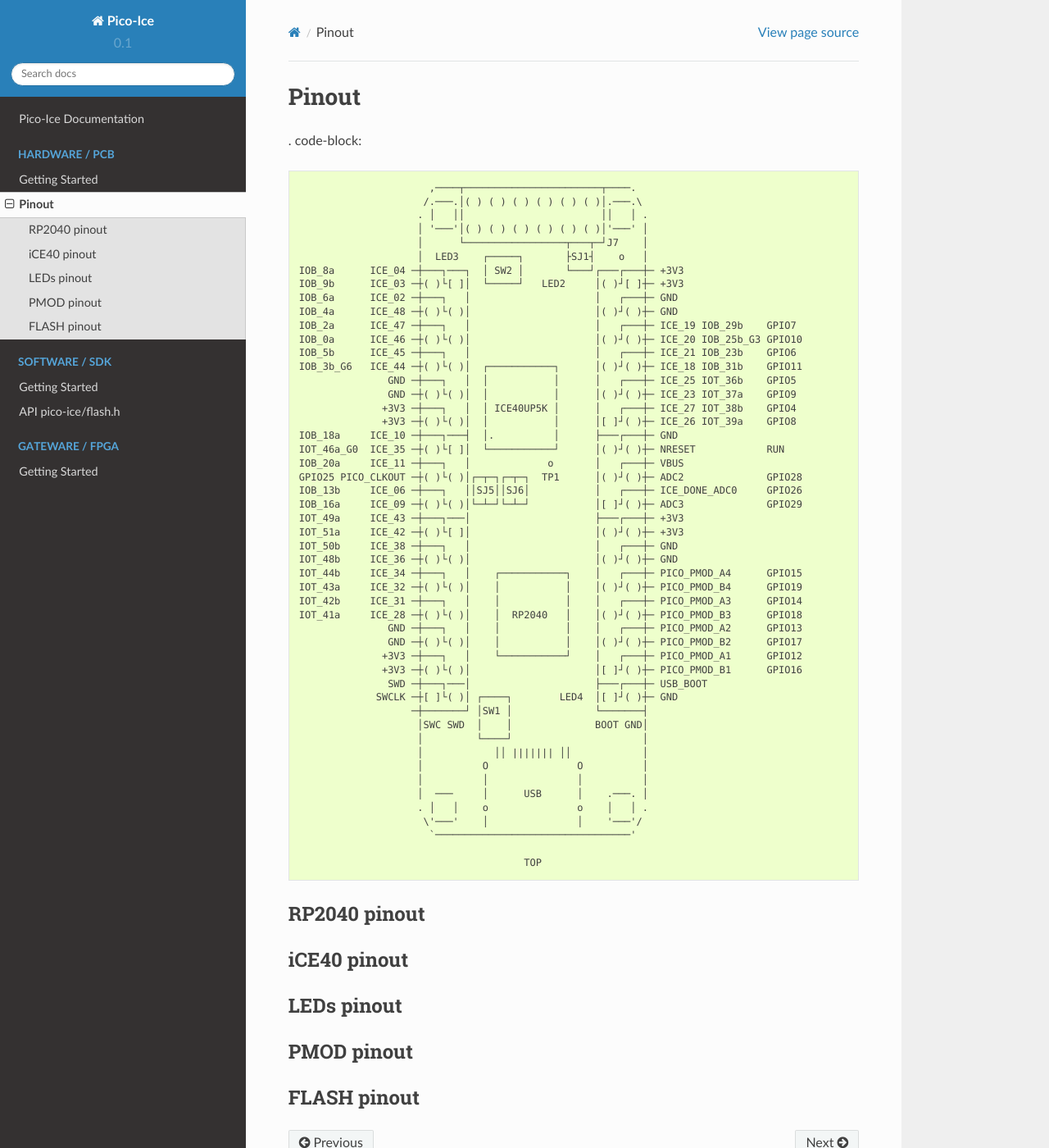
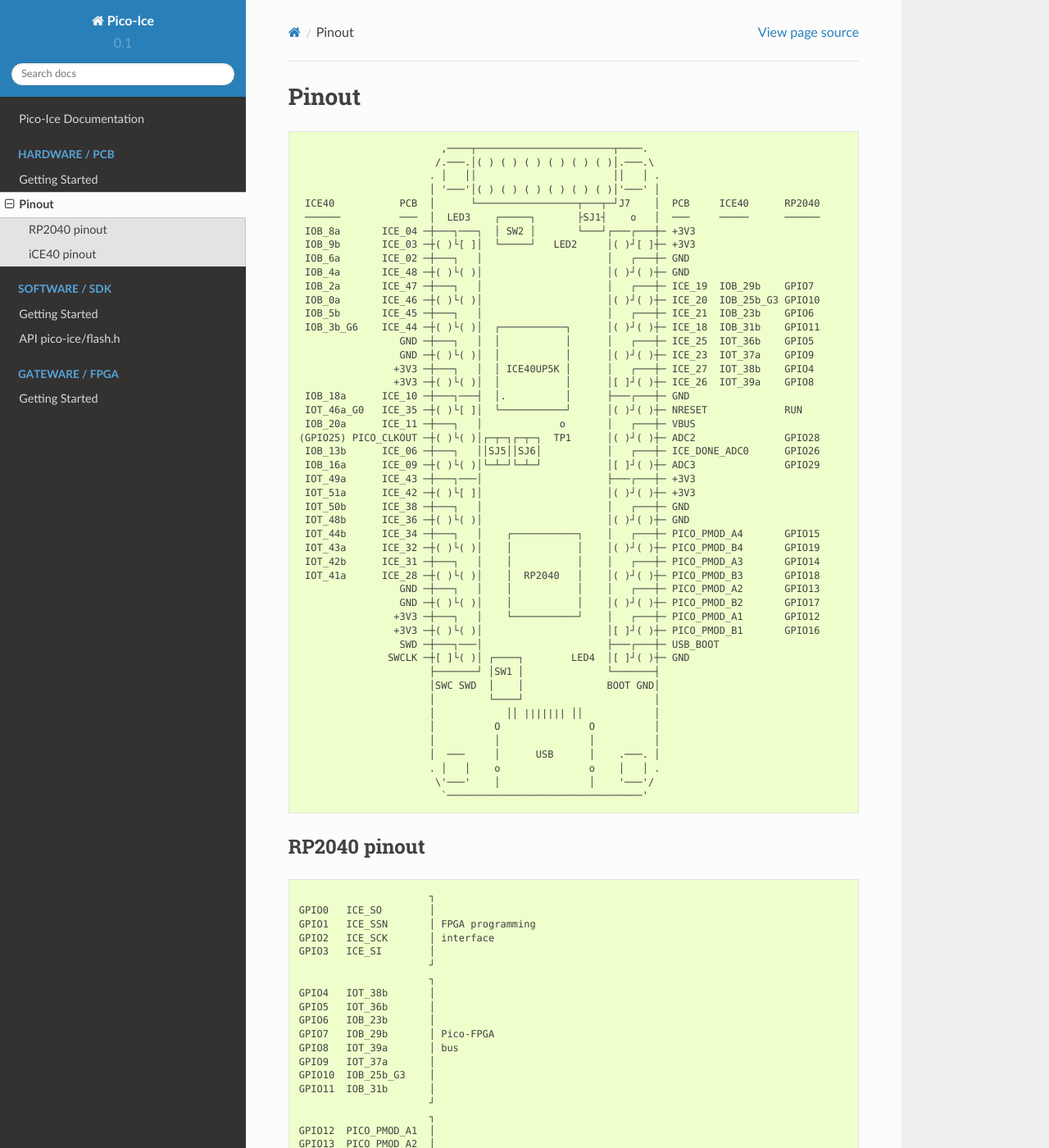
Before and after one commit to tinyvision-ai-inc/pico-ice, a Sphinx documentation site: the page built from Docs/source/hardware/pinout.rst, in a window 1280 px wide and 1400 px high. Shown: the whole window at 82% size. Built offline with Sphinx 7.4.7 and the Read the Docs theme 2.0.0, drawn with Linux system fonts in a browser that asks for light colours; some of the changed text lies outside the part shown.

Commit message:
Docs: pinout: no need for these many categories

```diff
--- a/Docs/source/hardware/pinout.rst
+++ b/Docs/source/hardware/pinout.rst
@@ -2,75 +2,109 @@
 Pinout
 ======
 
-. code-block::
+.. code-block::
 
-                          ,────┬───────────────────────┬────.
-                         /.───.│( ) ( ) ( ) ( ) ( ) ( )│.───.\
-                        . │   ││                       ││   │ .
-                        │ '───'│( ) ( ) ( ) ( ) ( ) ( )│'───' │
-                        │      └─────────────────┬───┬─┘J7    │
-                        │  LED3    ┌─────┐       ├SJ1┤    o   │
-    IOB_8a      ICE_04 ─┼───┐───┐  │ SW2 │       └───┘┌───┌───┼─ +3V3
-    IOB_9b      ICE_03 ─┼( )└[ ]│  └─────┘   LED2     │( )┘[ ]┼─ +3V3
-    IOB_6a      ICE_02 ─┼───┐   │                     │   ┌───┼─ GND
-    IOB_4a      ICE_48 ─┼( )└( )│                     │( )┘( )┼─ GND
-    IOB_2a      ICE_47 ─┼───┐   │                     │   ┌───┼─ ICE_19 IOB_29b    GPIO7
-    IOB_0a      ICE_46 ─┼( )└( )│                     │( )┘( )┼─ ICE_20 IOB_25b_G3 GPIO10
-    IOB_5b      ICE_45 ─┼───┐   │                     │   ┌───┼─ ICE_21 IOB_23b    GPIO6
-    IOB_3b_G6   ICE_44 ─┼( )└( )│  ┌───────────┐      │( )┘( )┼─ ICE_18 IOB_31b    GPIO11
-                   GND ─┼───┐   │  │           │      │   ┌───┼─ ICE_25 IOT_36b    GPIO5
-                   GND ─┼( )└( )│  │           │      │( )┘( )┼─ ICE_23 IOT_37a    GPIO9
-                  +3V3 ─┼───┐   │  │ ICE40UP5K │      │   ┌───┼─ ICE_27 IOT_38b    GPIO4
-                  +3V3 ─┼( )└( )│  │           │      │[ ]┘( )┼─ ICE_26 IOT_39a    GPIO8
-    IOB_18a     ICE_10 ─┼───┐───┤  │.          │      ├───┌───┼─ GND
-    IOT_46a_G0  ICE_35 ─┼( )└[ ]│  └───────────┘      │( )┘( )┼─ NRESET            RUN
-    IOB_20a     ICE_11 ─┼───┐   │             o       │   ┌───┼─ VBUS
-    GPIO25 PICO_CLKOUT ─┼( )└( )│┌─┬─┐┌─┬─┐  TP1      │( )┘( )┼─ ADC2              GPIO28
-    IOB_13b     ICE_06 ─┼───┐   ││SJ5││SJ6│           │   ┌───┼─ ICE_DONE_ADC0     GPIO26
-    IOB_16a     ICE_09 ─┼( )└( )│└─┴─┘└─┴─┘           │[ ]┘( )┼─ ADC3              GPIO29
-    IOT_49a     ICE_43 ─┼───┐───│                     ├───┌───┼─ +3V3
-    IOT_51a     ICE_42 ─┼( )└[ ]│                     │( )┘( )┼─ +3V3
-    IOT_50b     ICE_38 ─┼───┐   │                     │   ┌───┼─ GND
-    IOT_48b     ICE_36 ─┼( )└( )│                     │( )┘( )┼─ GND
-    IOT_44b     ICE_34 ─┼───┐   │    ┌───────────┐    │   ┌───┼─ PICO_PMOD_A4      GPIO15
-    IOT_43a     ICE_32 ─┼( )└( )│    │           │    │( )┘( )┼─ PICO_PMOD_B4      GPIO19
-    IOT_42b     ICE_31 ─┼───┐   │    │           │    │   ┌───┼─ PICO_PMOD_A3      GPIO14
-    IOT_41a     ICE_28 ─┼( )└( )│    │  RP2040   │    │( )┘( )┼─ PICO_PMOD_B3      GPIO18
-                   GND ─┼───┐   │    │           │    │   ┌───┼─ PICO_PMOD_A2      GPIO13
-                   GND ─┼( )└( )│    │           │    │( )┘( )┼─ PICO_PMOD_B2      GPIO17
-                  +3V3 ─┼───┐   │    └───────────┘    │   ┌───┼─ PICO_PMOD_A1      GPIO12
-                  +3V3 ─┼( )└( )│                     │[ ]┘( )┼─ PICO_PMOD_B1      GPIO16
-                   SWD ─┼───┐───│                     ├───┌───┼─ USB_BOOT
-                 SWCLK ─┼[ ]└( )│ ┌────┐        LED4  │[ ]┘( )┼─ GND
-                       ─┼───────┘ │SW1 │              └───────┤
-                        │SWC SWD  │    │              BOOT GND│
-                        │         └────┘                      │
-                        │            ││ ||||||| ││            │
-                        │          O               O          │
-                        │          │               │          │
-                        │  ───     │      USB      │    .───. │
-                        . │   │    o               o    │   │ .
-                         \'───'    │               │    '───'/
-                          `─────────────────────────────────'
-
-                                          TOP
+                           ,────┬───────────────────────┬────.
+                          /.───.│( ) ( ) ( ) ( ) ( ) ( )│.───.\
+                         . │   ││                       ││   │ .
+                         │ '───'│( ) ( ) ( ) ( ) ( ) ( )│'───' │
+    ICE40           PCB  │      └─────────────────┬───┬─┘J7    │  PCB     ICE40      RP2040
+    ──────          ───  │  LED3    ┌─────┐       ├SJ1┤    o   │  ───     ─────      ──────
+    IOB_8a       ICE_04 ─┼───┐───┐  │ SW2 │       └───┘┌───┌───┼─ +3V3
+    IOB_9b       ICE_03 ─┼( )└[ ]│  └─────┘   LED2     │( )┘[ ]┼─ +3V3
+    IOB_6a       ICE_02 ─┼───┐   │                     │   ┌───┼─ GND
+    IOB_4a       ICE_48 ─┼( )└( )│                     │( )┘( )┼─ GND
+    IOB_2a       ICE_47 ─┼───┐   │                     │   ┌───┼─ ICE_19  IOB_29b    GPIO7
+    IOB_0a       ICE_46 ─┼( )└( )│                     │( )┘( )┼─ ICE_20  IOB_25b_G3 GPIO10
+    IOB_5b       ICE_45 ─┼───┐   │                     │   ┌───┼─ ICE_21  IOB_23b    GPIO6
+    IOB_3b_G6    ICE_44 ─┼( )└( )│  ┌───────────┐      │( )┘( )┼─ ICE_18  IOB_31b    GPIO11
+                    GND ─┼───┐   │  │           │      │   ┌───┼─ ICE_25  IOT_36b    GPIO5
+                    GND ─┼( )└( )│  │           │      │( )┘( )┼─ ICE_23  IOT_37a    GPIO9
+                   +3V3 ─┼───┐   │  │ ICE40UP5K │      │   ┌───┼─ ICE_27  IOT_38b    GPIO4
+                   +3V3 ─┼( )└( )│  │           │      │[ ]┘( )┼─ ICE_26  IOT_39a    GPIO8
+    IOB_18a      ICE_10 ─┼───┐───┤  │.          │      ├───┌───┼─ GND
+    IOT_46a_G0   ICE_35 ─┼( )└[ ]│  └───────────┘      │( )┘( )┼─ NRESET             RUN
+    IOB_20a      ICE_11 ─┼───┐   │             o       │   ┌───┼─ VBUS
+   (GPIO25) PICO_CLKOUT ─┼( )└( )│┌─┬─┐┌─┬─┐  TP1      │( )┘( )┼─ ADC2               GPIO28
+    IOB_13b      ICE_06 ─┼───┐   ││SJ5││SJ6│           │   ┌───┼─ ICE_DONE_ADC0      GPIO26
+    IOB_16a      ICE_09 ─┼( )└( )│└─┴─┘└─┴─┘           │[ ]┘( )┼─ ADC3               GPIO29
+    IOT_49a      ICE_43 ─┼───┐───│                     ├───┌───┼─ +3V3
+    IOT_51a      ICE_42 ─┼( )└[ ]│                     │( )┘( )┼─ +3V3
+    IOT_50b      ICE_38 ─┼───┐   │                     │   ┌───┼─ GND
+    IOT_48b      ICE_36 ─┼( )└( )│                     │( )┘( )┼─ GND
+    IOT_44b      ICE_34 ─┼───┐   │    ┌───────────┐    │   ┌───┼─ PICO_PMOD_A4       GPIO15
+    IOT_43a      ICE_32 ─┼( )└( )│    │           │    │( )┘( )┼─ PICO_PMOD_B4       GPIO19
+    IOT_42b      ICE_31 ─┼───┐   │    │           │    │   ┌───┼─ PICO_PMOD_A3       GPIO14
+    IOT_41a      ICE_28 ─┼( )└( )│    │  RP2040   │    │( )┘( )┼─ PICO_PMOD_B3       GPIO18
+                    GND ─┼───┐   │    │           │    │   ┌───┼─ PICO_PMOD_A2       GPIO13
+                    GND ─┼( )└( )│    │           │    │( )┘( )┼─ PICO_PMOD_B2       GPIO17
+                   +3V3 ─┼───┐   │    └───────────┘    │   ┌───┼─ PICO_PMOD_A1       GPIO12
+                   +3V3 ─┼( )└( )│                     │[ ]┘( )┼─ PICO_PMOD_B1       GPIO16
+                    SWD ─┼───┐───│                     ├───┌───┼─ USB_BOOT
+                  SWCLK ─┼[ ]└( )│ ┌────┐        LED4  │[ ]┘( )┼─ GND
+                         ├───────┘ │SW1 │              └───────┤
+                         │SWC SWD  │    │              BOOT GND│
+                         │         └────┘                      │
+                         │            ││ ||||||| ││            │
+                         │          O               O          │
+                         │          │               │          │
+                         │  ───     │      USB      │    .───. │
+                         . │   │    o               o    │   │ .
+                          \'───'    │               │    '───'/
+                           `─────────────────────────────────'
 
 
 RP2040 pinout
 -------------
 
+.. code-block::
+
+                         ┐
+   GPIO0   ICE_SO        │
+   GPIO1   ICE_SSN       │ FPGA programming
+   GPIO2   ICE_SCK       │ interface
+   GPIO3   ICE_SI        │
+                         ┘
+                         ┐
+   GPIO4   IOT_38b       │
+   GPIO5   IOT_36b       │
+   GPIO6   IOB_23b       │
+   GPIO7   IOB_29b       │ Pico-FPGA
+   GPIO8   IOT_39a       │ bus
+   GPIO9   IOT_37a       │
+   GPIO10  IOB_25b_G3    │
+   GPIO11  IOB_31b       │
+                         ┘
+                         ┐
+   GPIO12  PICO_PMOD_A1  │
+   GPIO13  PICO_PMOD_A2  │
+   GPIO14  PICO_PMOD_A3  │
+   GPIO15  PICO_PMOD_A4  │ Pico
+   GPIO16  PICO_PMOD_B1  │ PMOD
+   GPIO17  PICO_PMOD_B2  │
+   GPIO18  PICO_PMOD_B3  │
+   GPIO19  PICO_PMOD_B4  │
+                         ┘
+
+   GPIO20  SRAM_SSN
+
+   GPIO21  IOT_46b_G0    │ ICE_CLK (FPGA Clock)
+
+                         ┐
+   GPIO22  PICO_LED_R    │
+   GPIO23  PICO_LED_G    │ LED
+   GPIO24  PICO_LED_B    │
+                         ┘
+
+   GPIO25  PICO_CLKOUT   │ clock PMOD
+
+   GPIO26  ADC0/CDONE    │ ADC PMOD / ICE_DONE (FPGA status pin)
+
+   GPIO27  ADC1/CRESET   │ ADC PMOD / ICE_RSTn (FPGA nreset pin)
+
+   GPIO28  ADC2          │ Other ADCs
+   GPIO29  ADC3          │
+                         ┘
 
 iCE40 pinout
 ------------
-
-
-LEDs pinout
------------
-
-
-PMOD pinout
------------
-
-
-FLASH pinout
-------------
```
